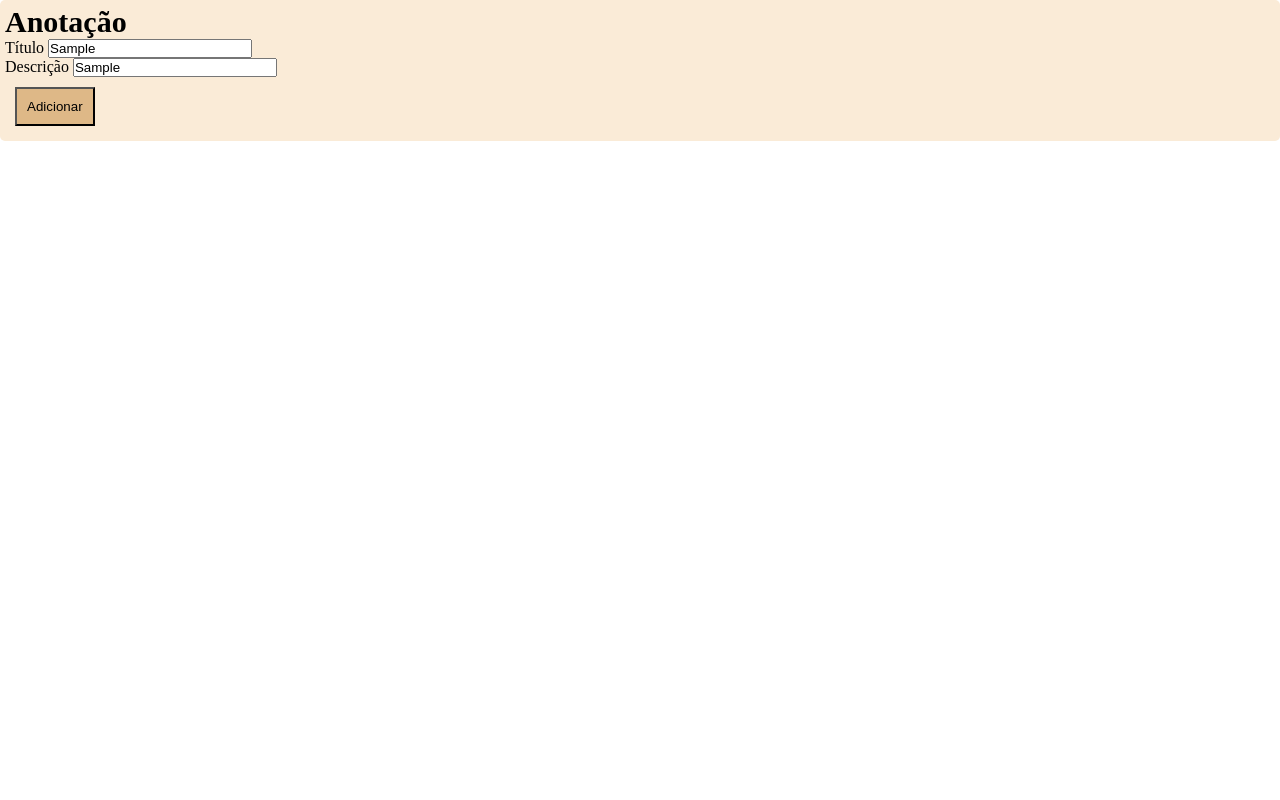
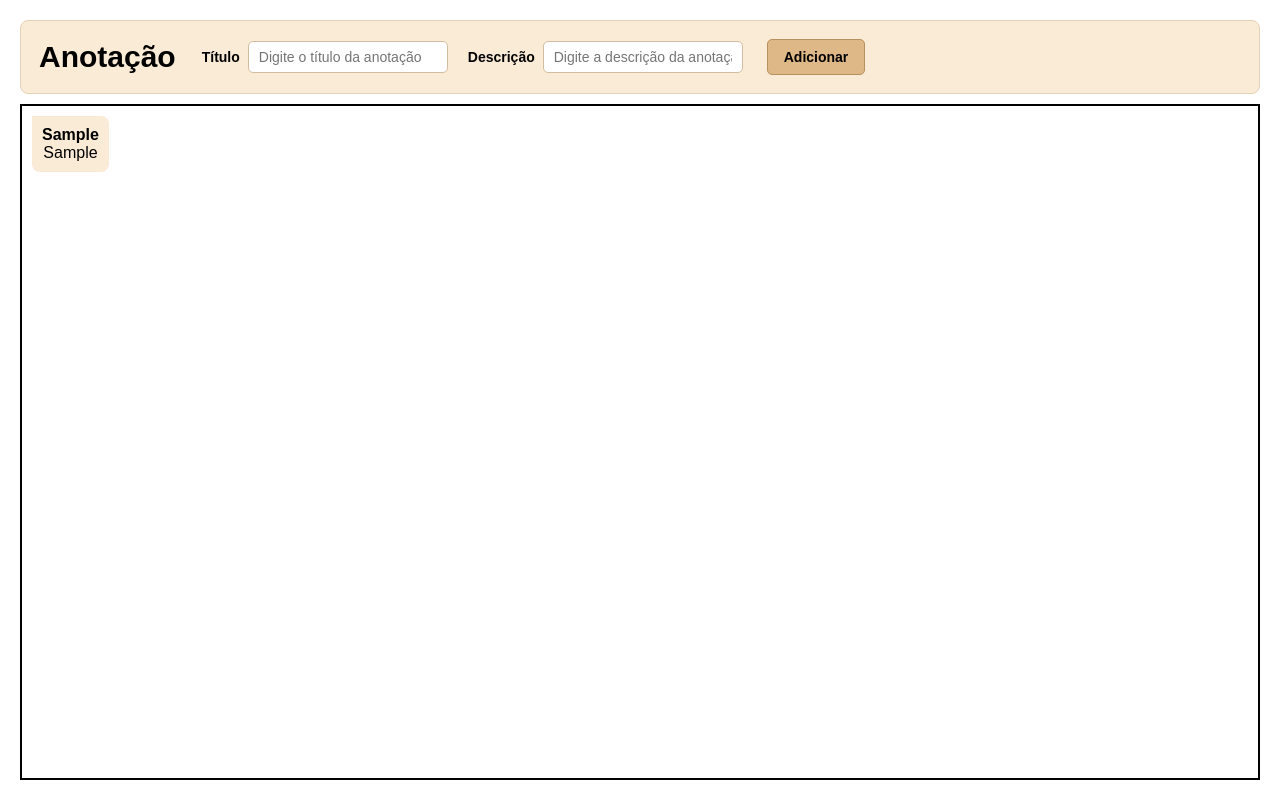
Before and after one commit to Tiaozin/Sistema-de-anotacoes, a plain HTML site: page index.html in a window 1280 px wide. Both pictures are taken after typing "Sample", "Sample" into the empty fields and a click on the button "Adicionar". Drawn offline with Linux system fonts and the light colour scheme.

Commit message:
adiciona anotacoes e funcionamento

```diff
--- a/index.html
+++ b/index.html
@@ -11,33 +11,99 @@
     * {
         margin: 0;
         padding: 0;
+        box-sizing: border-box;
+    }
+
+    body {
+        font-family: Arial, sans-serif;
+        padding: 20px;
+        min-height: 100vh;
+        display: flex;
+        flex-direction: column;
     }
 
     .addAnotacao {
-        padding: 5px;
+        display: flex;
+        align-items: center;
+        padding: 14px 18px;
         background-color: antiquewhite;
-        /* border: 2px solid black; */
-        border-radius: 5px;
+        border: 1px solid #e3d2b9;
+        border-radius: 8px;
+        gap: 20px;
+    }
 
+    .addAnotacao .titulo,
+    .addAnotacao .descricao {
+        display: flex;
+        align-items: center;
+        gap: 8px;
+    }
+
+    .addAnotacao label {
+        font-size: 14px;
+        font-weight: bold;
     }
 
     .addAnotacao input {
         width: 200px;
+        padding: 7px 10px;
+        border: 1px solid #d2be9e;
+        border-radius: 5px;
+        font-size: 14px;
+    }
+
+    .addAnotacao input:focus {
+        outline: 2px solid burlywood;
+        border-color: transparent;
     }
 
     .addAnotacao h1 {
         font-size: 30px;
+        margin-right: 6px;
     }
 
     .addAnotacao button {
-        margin: 10px;
+        margin: 4px;
+        padding: 9px 16px;
+        background-color: burlywood;
+        border: 1px solid #b8905e;
+        border-radius: 5px;
+        font-size: 14px;
+        font-weight: bold;
+        cursor: pointer;
+    }
+
+    .addAnotacao button:hover {
+        background-color: #c89d66;
+    }
+
+    main {
+        flex: 1;
+        border: 2px solid black;
+        margin-top: 10px;
+    }
+
+    #lista {
+        display: flex;
+        flex-wrap: wrap;
+        gap: 10px;
+        max-width: 100%;
+    }
+
+    li {
+        margin-top: 10px;
+        margin-left: 10px;
+        background-color: antiquewhite;
+        max-width: auto;
+        list-style: none;
         padding: 10px;
-        background-color: burlywood;
+        border-radius: 0 8px 8px 8px;
+        text-align: center;
     }
 </style>
 
 <body>
-    <main>
+    <header>
         <div class="addAnotacao">
             <h1>Anotação</h1>
             <div class="titulo"><label for="tituloAnotacao">Título</label>
@@ -49,46 +115,54 @@
 
             <button onclick="adicionar()">Adicionar</button>
         </div>
+
+    </header>
+    <main>
         <ul id="lista"></ul>
     </main>
     <script>
-        // function obterTarefas() {
-        //     const dados =
-        //         localStorage.getItem("tarefas");
-        //     return dados ? JSON.parse(dados) : [];
-        // }
+        // let contador = 1;
+        // localStorage.clear();
+        // window.location.reload();
 
-        // function adicionar() {
-        //     const campo = document.querySelector("#tarefa");
-        //     const tarefa = campo.value.trim();
-        //     if (tarefa === "") return;
-        //     const tarefas = obterTarefas();
-        //     tarefas.push(tarefa);
-        //     localStorage.setItem("tarefas",
-        //         JSON.stringify(tarefas));
-        //     campo.value = "";
-        //     listar();
-        // }
+        function obterAnotacoes() {
+            const dados = localStorage.getItem("anotacoes");
+            return dados ? JSON.parse(dados) : [];
+        }
 
-        // function listar() {
-        //     const lista =
-        //         document.querySelector("#lista");
-        //     lista.innerHTML = "";
-        //     obterTarefas().forEach(tarefa => {
-        //         const item = document.createElement("li");
-        //         item.textContent = tarefa;
-        //         lista.appendChild(item);
-        //     });
-        // }
-        // listar(); // Executa ao abrir a página
+        function adicionar() {
+            const titulo = document.getElementById("tituloAnotacao");
+            const descricao = document.getElementById("descricaoAnotacao");
 
+            if (titulo.value.trim() === "" || descricao.value.trim() === "") return;
 
-        const anotacao = {
-            id: Date.now(),
-            titulo: "Estudar JavaScript",
-            descricao: "Revisar Storage e JSON"
-        };
+            const novaAnotacao = {
+                // resultados bassou vai disputar a Christian de Nova estanumero: contador,
+                id: Date.now(),
+                titulo: titulo.value.trim(),
+                descricao: descricao.value.trim()
+            };
 
+            const anotacoes = obterAnotacoes();
+            anotacoes.push(novaAnotacao);
+            localStorage.setItem("anotacoes", JSON.stringify(anotacoes));
+            // contador = contador + 1;
+            titulo.value = "";
+            descricao.value = "";
+            listar();
+        }
+
+        function listar() {
+            const lista = document.querySelector("#lista");
+            lista.innerHTML = "";
+            obterAnotacoes().forEach(anotacao => {
+                const item = document.createElement("li");
+                item.innerHTML = `<strong>${anotacao.titulo}</strong><br>${anotacao.descricao}`;
+                lista.appendChild(item);
+            });
+        }
+
+        listar();
     </script>
 </body>
 
```
